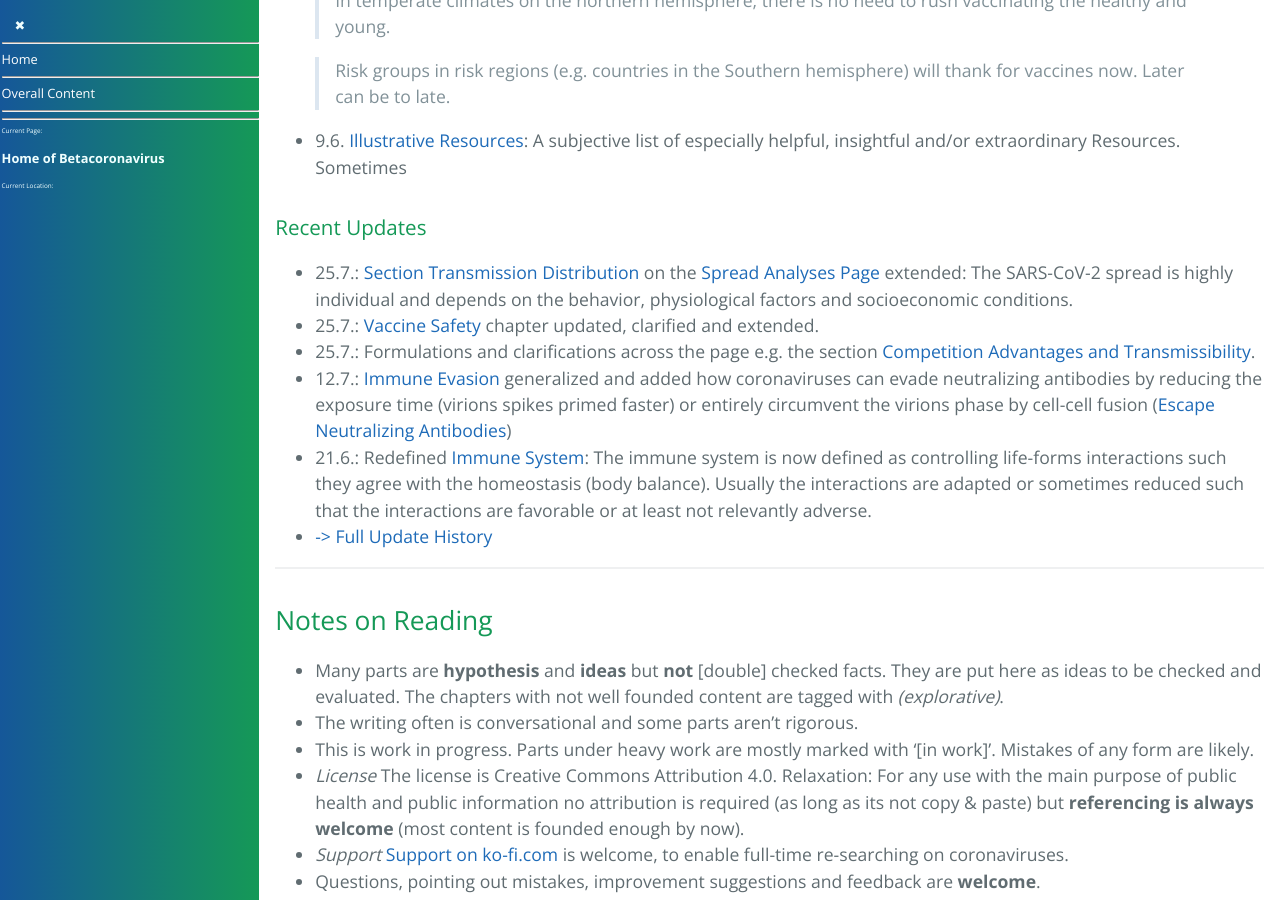
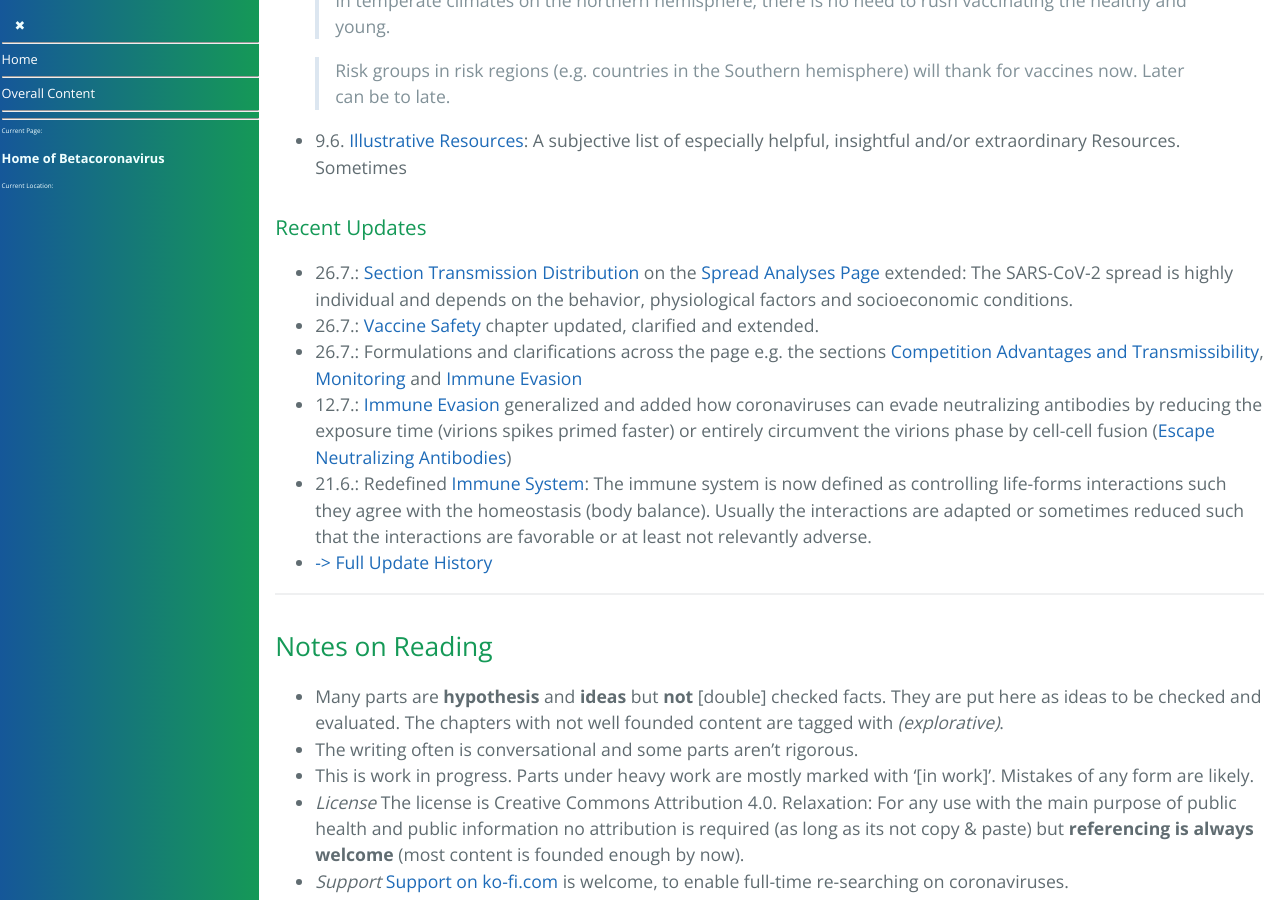
Before and after one commit to forestgrape/coronavirus, a Jekyll site: the page built from index.md, in a window 1280 px wide and 900 px high, scrolled down 1469 px. Built offline with Jekyll 4.4.1, drawn with Linux system fonts in a browser that asks for light colours; our own code applies the rules of GitHub Pages for plain Markdown files.

Commit message:
update section

```diff
--- a/index.md
+++ b/index.md
@@ -47,9 +47,9 @@ This section overviews the content. The [full content section](#content) lists t
 - 9.6. [Illustrative Resources](1_introduction/illustrative_resources.md): A subjective list of especially helpful, insightful and/or extraordinary Resources. Sometimes
 
 ### Recent Updates
-- 25.7.: [Section Transmission Distribution](./5_epidemiological/spread_analyses.md#transmission-distribution) on the [Spread Analyses Page](./5_epidemiological/spread_analyses.md) extended: The SARS-CoV-2 spread is highly individual and depends on the behavior, physiological factors and socioeconomic conditions.
-- 25.7.: [Vaccine Safety](10_vaccines/vaccine_safety.md) chapter updated, clarified and extended.
-- 25.7.: Formulations and clarifications across the page e.g. the section [Competition Advantages and Transmissibility](5_epidemiological/competition_advantages.md).
+- 26.7.: [Section Transmission Distribution](./5_epidemiological/spread_analyses.md#transmission-distribution) on the [Spread Analyses Page](./5_epidemiological/spread_analyses.md) extended: The SARS-CoV-2 spread is highly individual and depends on the behavior, physiological factors and socioeconomic conditions.
+- 26.7.: [Vaccine Safety](10_vaccines/vaccine_safety.md) chapter updated, clarified and extended.
+- 26.7.: Formulations and clarifications across the page e.g. the sections [Competition Advantages and Transmissibility](5_epidemiological/competition_advantages.md), [Monitoring](8_data/monitoring.md) and [Immune Evasion](../coronavirus/4_immunological/immune_evasion.md)
 - 12.7.: [Immune Evasion](4_immunological/immune_evasion.md) generalized and added how coronaviruses can evade neutralizing antibodies by reducing the exposure time (virions spikes primed faster) or entirely circumvent the virions phase by cell-cell fusion ([Escape Neutralizing Antibodies](4_immunological/immune_evasion.md#overcome-neutralizing-antibodies))
 - 21.6.: Redefined [Immune System](4_immunological/immune_system.md#immune-system): The immune system is now defined as controlling life-forms interactions such they agree with the homeostasis (body balance). Usually the interactions are adapted or sometimes reduced such that the interactions are favorable or at least not relevantly adverse.
 * [-> Full Update History](./1_introduction/update_history.md)
```
